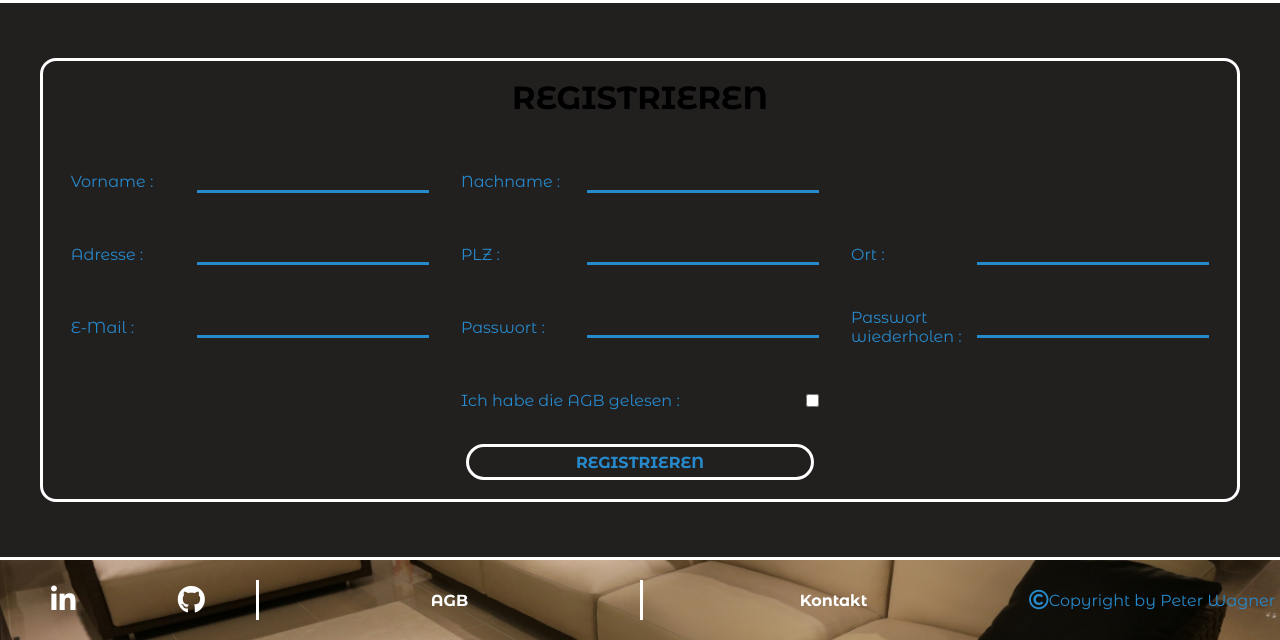
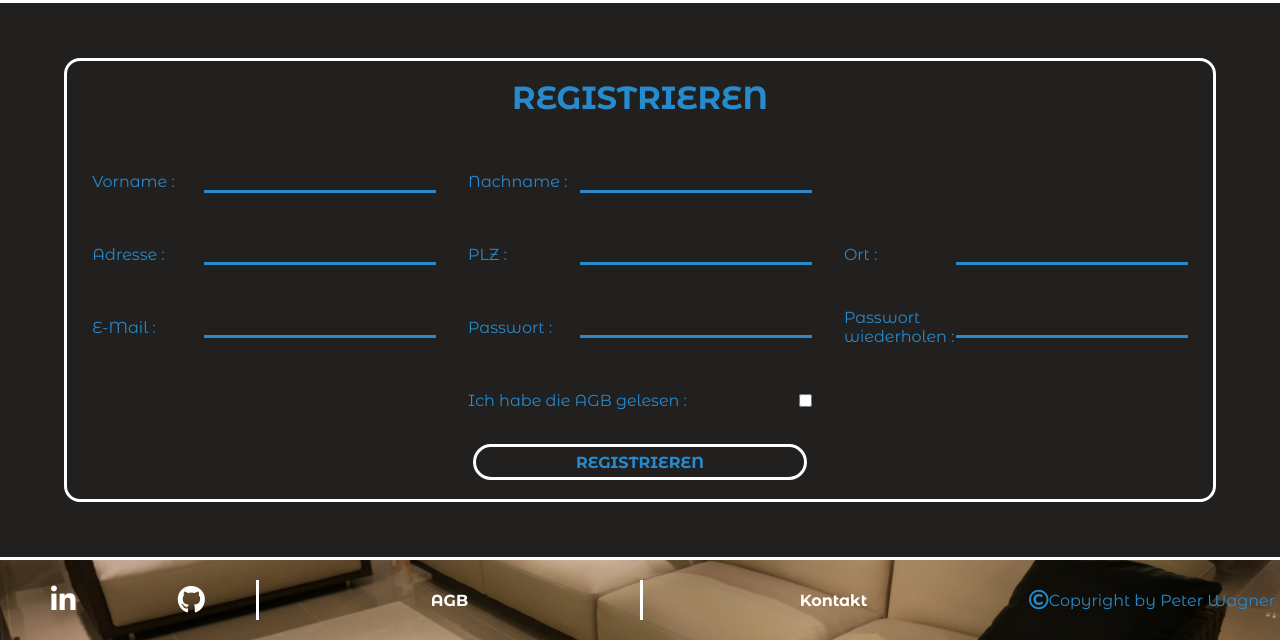
Before and after one commit to PWagner86/livingroom_visualiser, a PHP site: page /05_unterseiten/registrieren.php in a window 1280 px wide. Shown: the part 160-800 px from the top of the page. Run offline with PHP 8.4, Linux system fonts and the light colour scheme.

Commit message:
register form titel color changed

```diff
--- a/02_styling/04_registrieren/registrieren_style.css
+++ b/02_styling/04_registrieren/registrieren_style.css
@@ -485,7 +485,7 @@ body main {
 }
 
 body main form {
-  width: 150vmin;
+  width: 90%;
   height: 80%;
   display: -webkit-box;
   display: -ms-flexbox;
@@ -578,6 +578,10 @@ body main form .submit-wrapper {
           flex-direction: row;
 }
 
+body main form .register-titel-wrapper h3 {
+  color: #278ACC;
+}
+
 body main form .submit-wrapper input {
   width: 30%;
   height: 50%;
--- a/02_styling/04_registrieren/registrieren_style.scss
+++ b/02_styling/04_registrieren/registrieren_style.scss
@@ -18,7 +18,7 @@ body{
         @include main;
 
         form{
-            @include size(150vmin, 80%);
+            @include size(90%, 80%);
             @include flex(center, center, row);
             flex-wrap: wrap;
 
@@ -44,6 +44,13 @@ body{
                 @include flex(center, center, row);
             }
 
+            .register-titel-wrapper{
+
+                h3{
+                    color: $mainColor;
+                }
+            }
+
             .submit-wrapper{
 
                 input{
```
Also changed, not shown: 1 other file.
